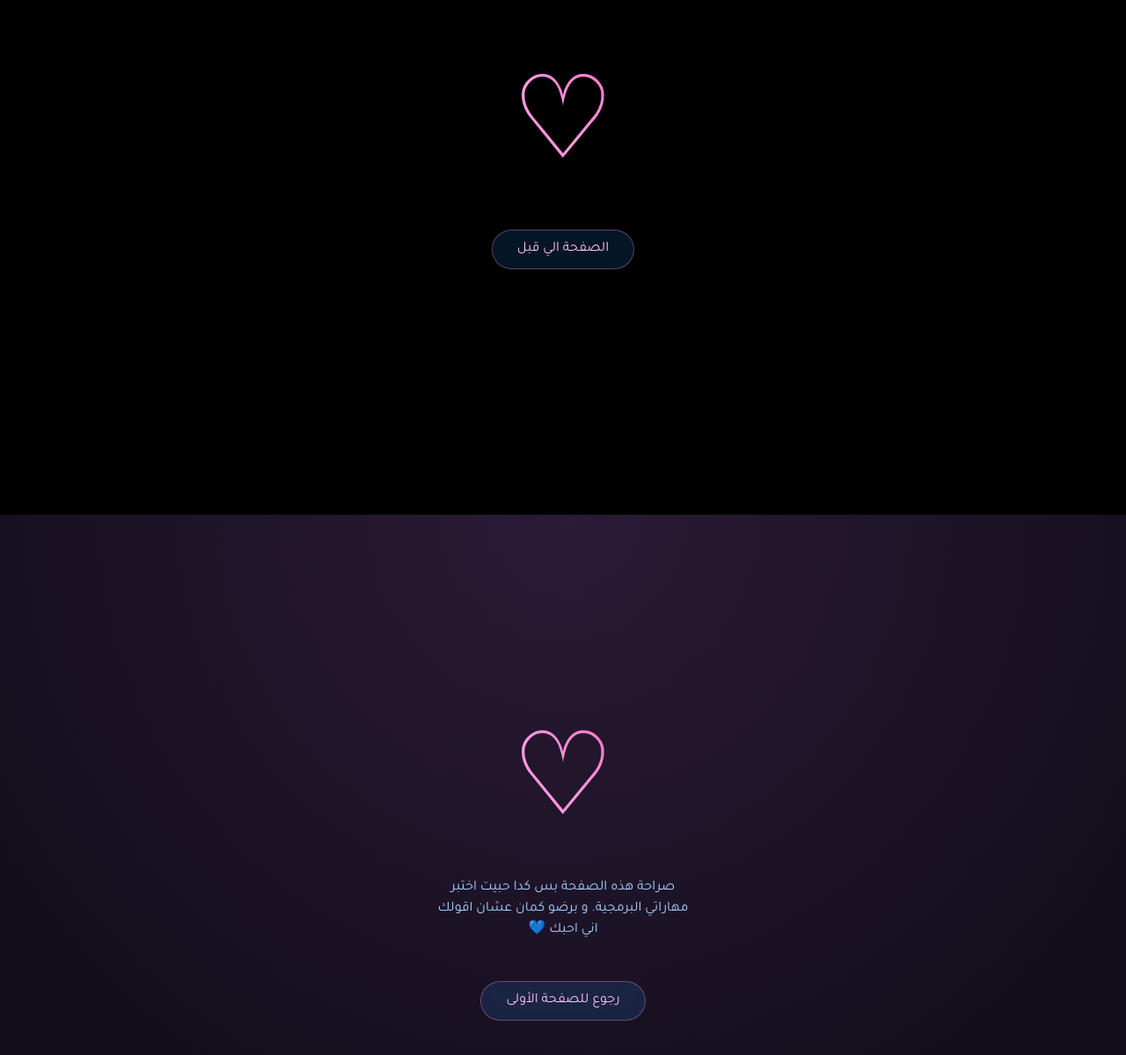
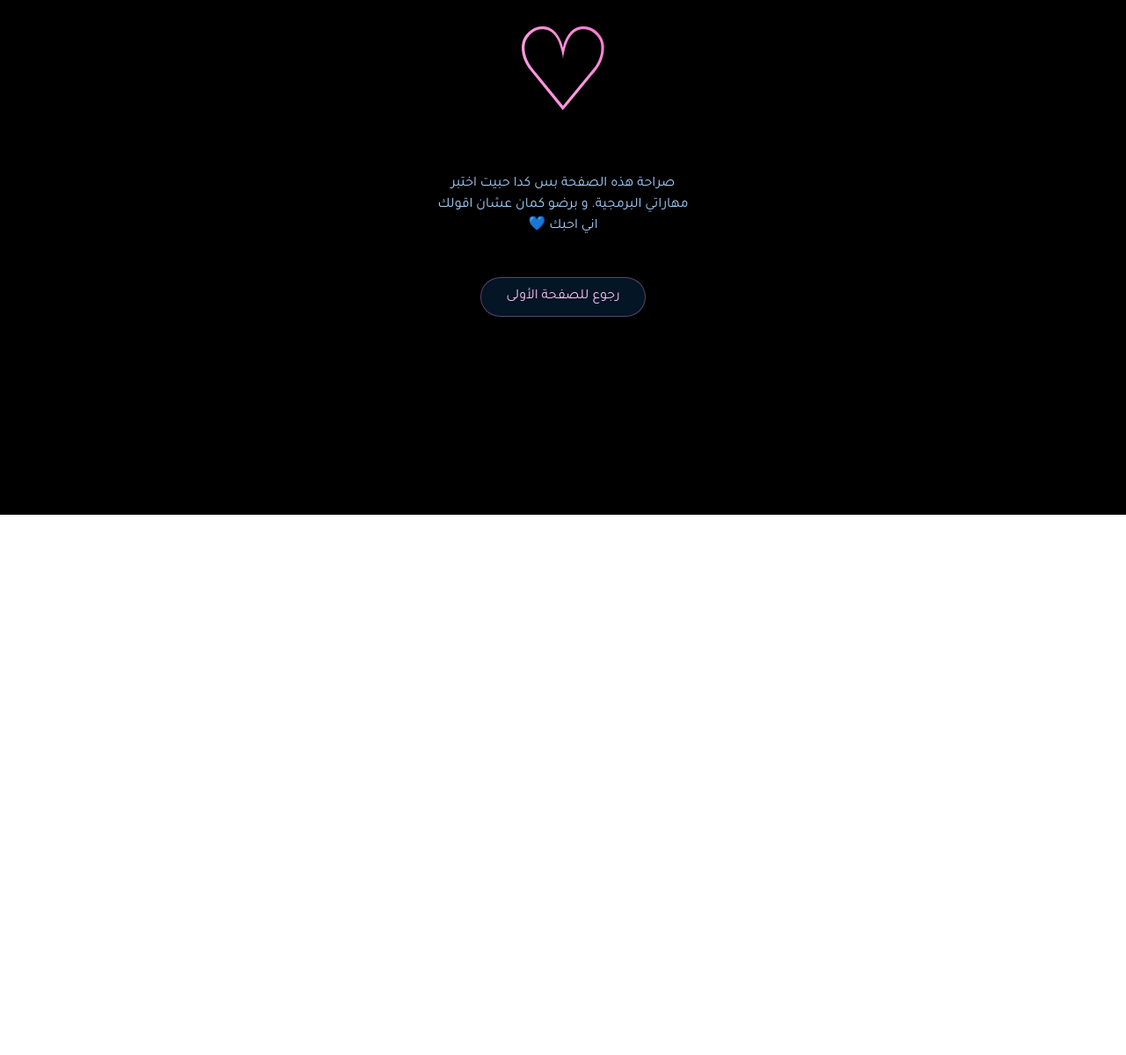
Before and after one commit to Abdlhmeed5/Habibi-Website, a plain HTML site: page heartbeat_magic.html in a window 1280 px wide. Shown: the part 215-1414 px from the top of the page at 88% size. After the commit the page ends 800 px from the top, so only its background shows below. Drawn offline with Linux system fonts and the light colour scheme.

Commit message:
heartbeat_magic.html

```diff
--- a/heartbeat_magic.html
+++ b/heartbeat_magic.html
@@ -117,13 +117,6 @@ color: #a6d1ff;
 
     <div class="container">
         <div id="heart" class="heart">♡</div>
-        <a href="index.html" class="back">الصفحة الي قبل</a>
-    </div>
-
-    <!-- 🎧 صوت نبض -->
-    <audio id="heartbeat-sound" src="https://freesound.org/data/previews/567/567215_1263503-lq.mp3"></audio>
-<div class="container">
-    <div id="heart" class="heart">♡</div>
 
         <!-- الجملة الجديدة أسفل القلب -->
         <p class="message">
@@ -132,6 +125,10 @@ color: #a6d1ff;
 
         <a href="index.html" class="back">رجوع للصفحة الأولى</a>
     </div>
+
+    <!-- 🎧 صوت نبض -->
+    <audio id="heartbeat-sound" src="https://freesound.org/data/previews/567/567215_1263503-lq.mp3"></audio>
+
     <script>
         const heart = document.getElementById("heart");
         const sound = document.getElementById("heartbeat-sound");
```
Lines whose indentation alone changed are shown as unchanged.
